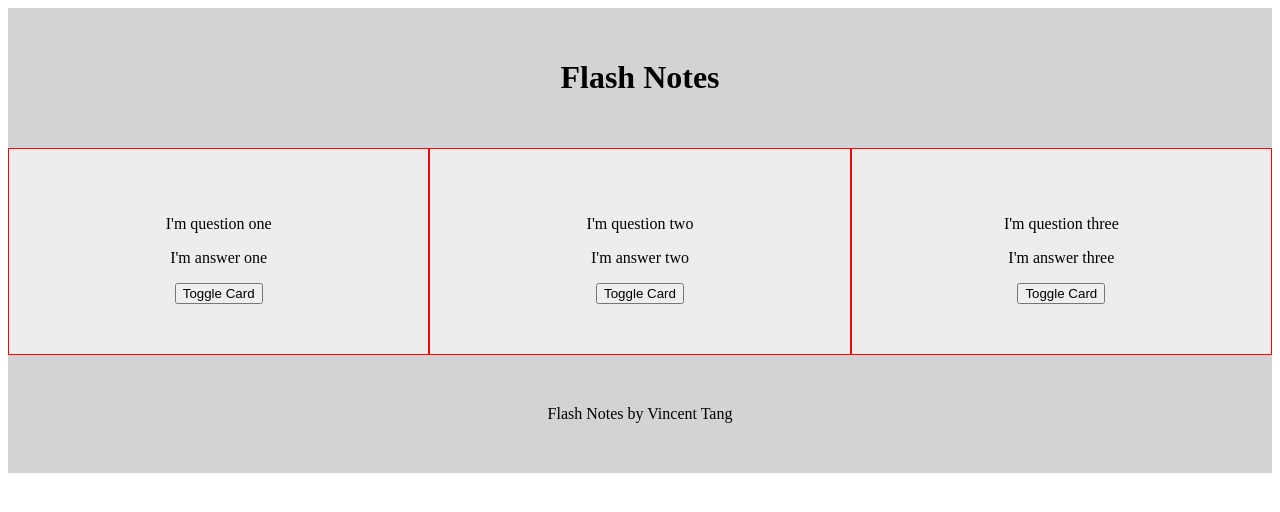
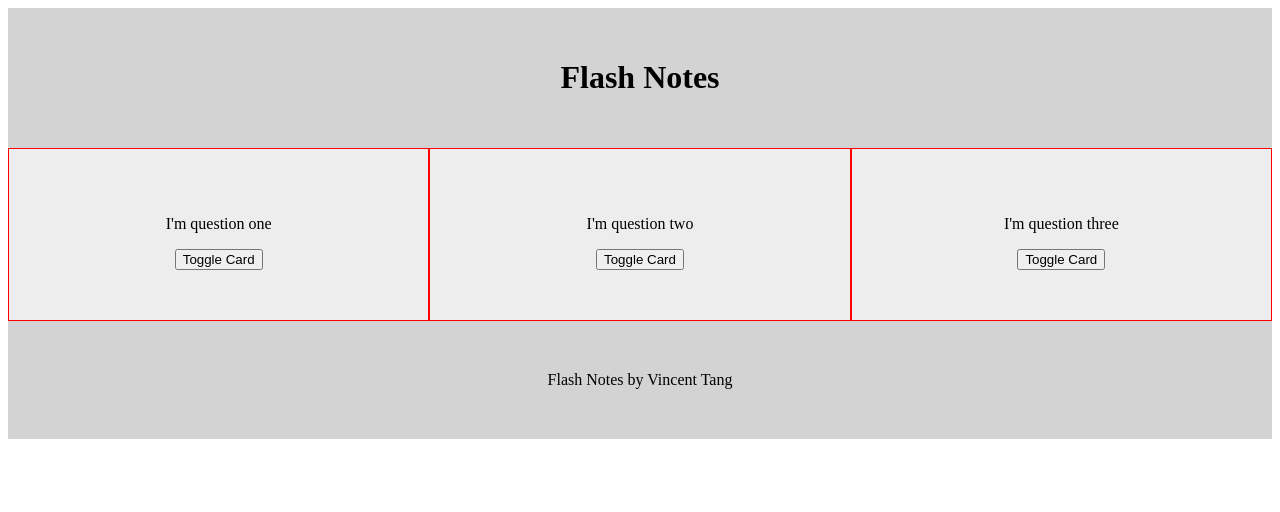
Before and after one commit to vincentntang/flashnotes-react, a React (Create React App) app in the folder frontend/: page / in a window 1280 px wide. Shown: the top 512 px of the page. Built offline with nearby package versions, Linux system fonts and the light colour scheme.

Commit message:
Front Back Card completed

```diff
--- a/frontend/src/components/layout/Card.js
+++ b/frontend/src/components/layout/Card.js
@@ -27,9 +27,11 @@ class Card extends Component {
     const cardContent = "";
     return (
       <CardStyles>
-        {this.state.toggled && <p>Hello World</p>}
-        <p>{this.props.card.question}</p>
-        <p>{this.props.card.answer}</p>
+        {this.state.toggled ? (
+          <p>{this.props.card.answer}</p>
+        ) : (
+          <p>{this.props.card.question}</p>
+        )}
         <button onClick={this.onClick}>Toggle Card</button>
       </CardStyles>
     );
```
